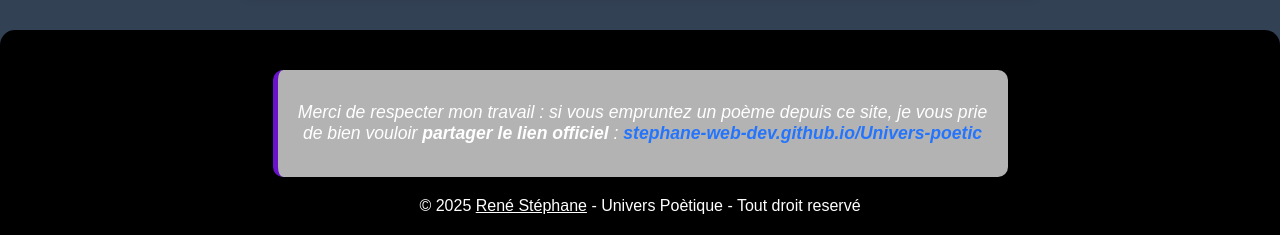
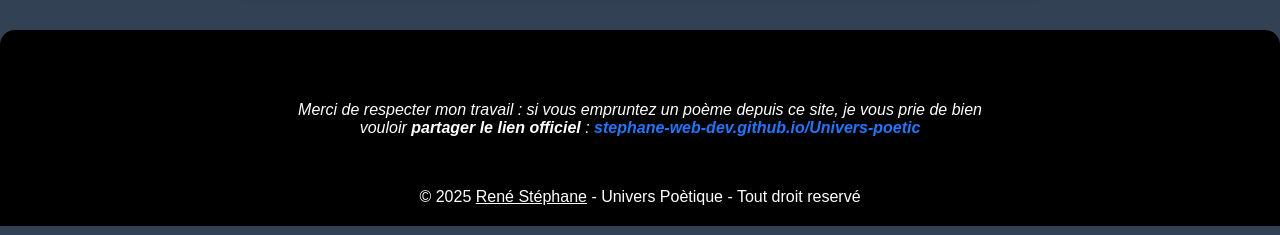
Before and after one commit to Stephane-web-dev/Univers-poetic, a plain HTML site: page index.html in a window 1280 px wide. Shown: the part 1023-1258 px from the top of the page. Drawn offline with Linux system fonts and the light colour scheme.

Commit message:
Update style.css

```diff
--- a/style.css
+++ b/style.css
@@ -45,8 +45,7 @@
   max-width: 700px;
   text-align: center;
   font-style: italic;
-  font-size: 1.1rem;
-  background: rgba(255,255,255,0.7);
+  font-size: 1.1rem
   border-left: 5px solid #6a11cb;
   border-radius: 10px;
   box-shadow: 0 2px 8px rgba(0,0,0,0.1);
```
